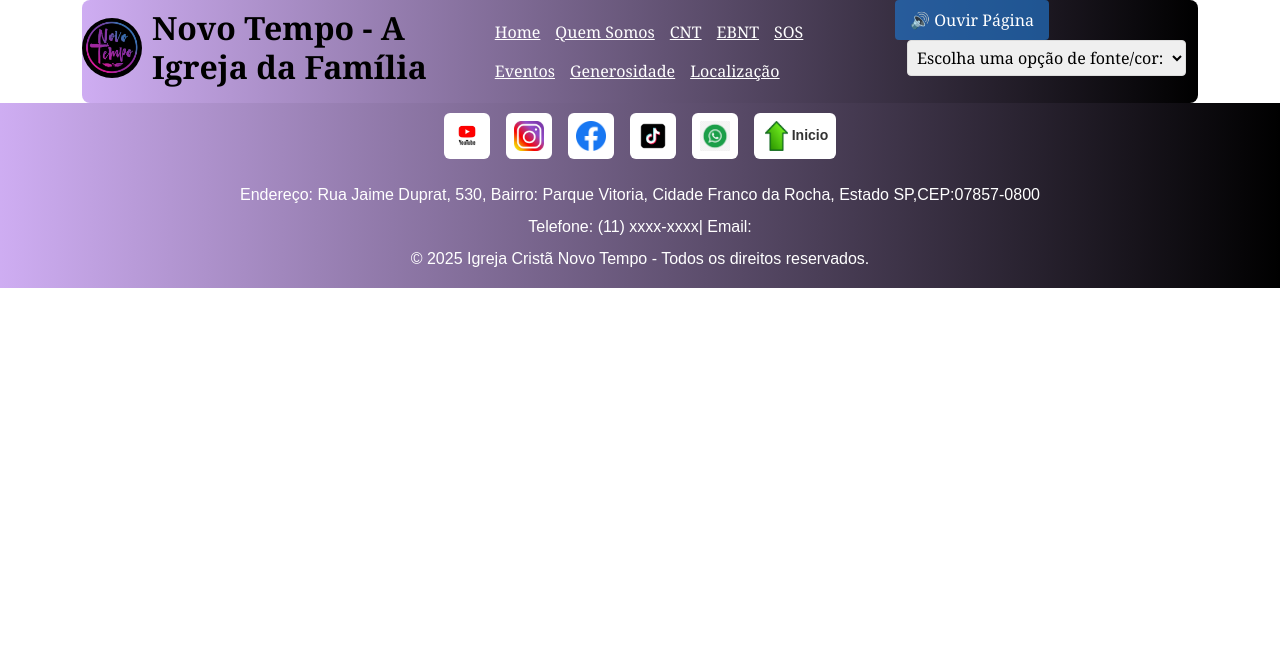
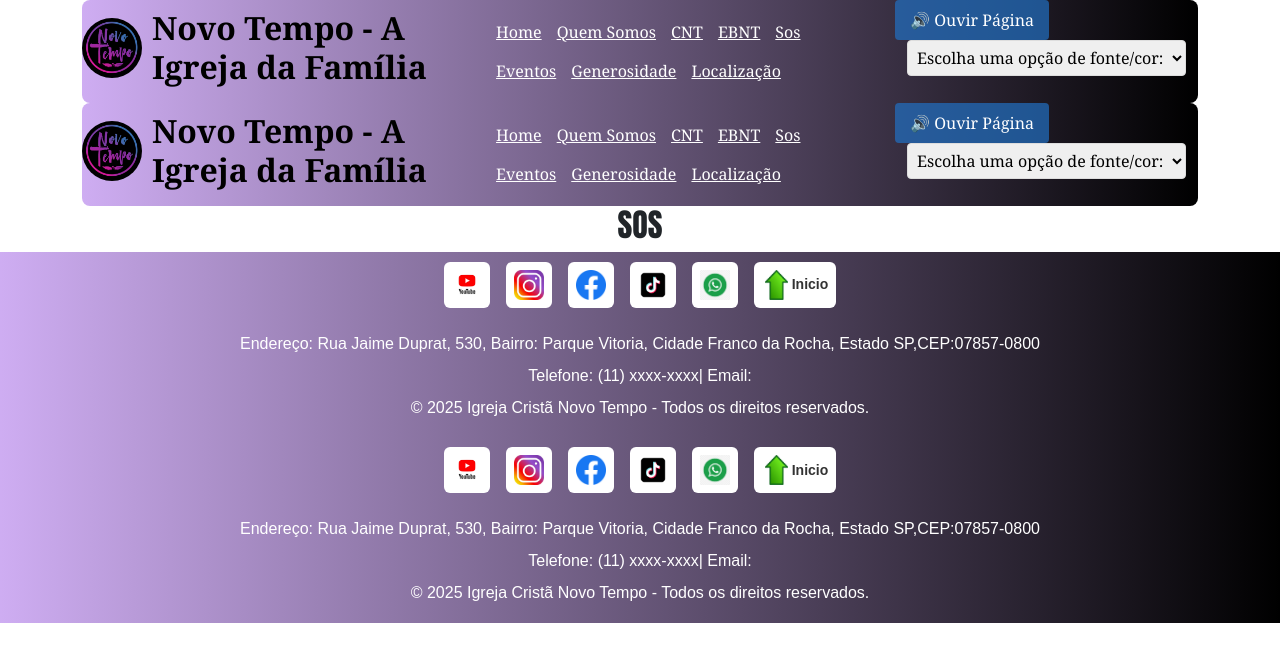
Before and after one commit to MariaaPcsa/projetointegrador3comreact, a React (Vite) app: page /sos in a window 1280 px wide. Shown: the top 662 px of the page. Built offline with nearby package versions, Linux system fonts and the light colour scheme.

Commit message:
Deploy de páginas

```diff
--- a/src/App.jsx
+++ b/src/App.jsx
@@ -38,7 +38,7 @@ function App() {
 <Route path="/events" element={<Events/>} />
    <Route path="/generosity" element={<Generosity/>} />
    <Route path="/location" element={<Location/>} />
-   <Route path="/location" element={<Sos/>} />
+   <Route path="/sos" element={<Sos/>} />
    <Route path="/ctn" element={<Ctn/>} />
    <Route path="/ebnt" element={<Ebnt/>} />
    <Route path="/whoweare" element={<WhoWeAre/>} />
--- a/src/components/Header.jsx
+++ b/src/components/Header.jsx
@@ -93,14 +93,37 @@ const Header = () => {
 
         <nav className="nav">
           <ul>
-          <Link to = {'/'}>Home</Link>
-          <Link to = {'/quemsomos'}>Quem Somos</Link>
-          <Link to = {'/cnt'}>CNT</Link>
+            <li>
+            <Link to = {'/'}>Home</Link>
+            </li>
+
+          <li>
+          <Link to = {'/whoweare'}>Quem Somos</Link>
+              </li>
+
+          <li>
+          <Link to = {'/ctn'}>CNT</Link>
+              </li>
+
+          <li>
           <Link to = {'/ebnt'}>EBNT</Link>
-          <Link to = {'/sos'}>SOS</Link>
+              </li>
+
+          <li>
+          <Link to = {'/sos'}>Sos</Link>
+              </li>
+
+          <li>
           <Link to = {'/events'}>Eventos</Link>
+              </li>
+
+          <li>
           <Link to = {'/generosity'}>Generosidade</Link>
+              </li>
+          <li>
           <Link to = {'/location'}>Localização</Link>
+              </li>
+
 
            {/* <li><a href="/home">Home</a></li>
             <li><a href="/quemsomos">Quem Somos</a></li>
--- a/src/pages/Ctn.jsx
+++ b/src/pages/Ctn.jsx
@@ -1,6 +1,6 @@
 import React from 'react'
 import '../index.css';
-import '../App.css'
+import '../App.css';
 import "bootstrap/dist/css/bootstrap.min.css";
 import Header from '../components/Header';
 import Footer from '../components/Footer';
@@ -9,20 +9,13 @@ import Footer from '../components/Footer';
 const Ctn = () => {
   return (
     <>
-
     <body>
       <Header/>
-    <main>
-<h2>CTN</h2>
-
-    </main>
+    <div><h2>Ebnt</h2></div>
     <Footer/>
     </body>
 
   </>
-
-
-
   )
 }
 
--- a/src/pages/Ebnt.jsx
+++ b/src/pages/Ebnt.jsx
@@ -6,8 +6,18 @@ import Header from '../components/Header';
 import Footer from '../components/Footer';
 
 const Ebnt = () => {
+
   return (
-    <div>Ebnt</div>
+    <>
+    <body>
+      <Header/>
+    <div><h2>Ebnt</h2></div>
+    <Footer/>
+    </body>
+
+  </>
+
+
   )
 }
 
--- a/src/pages/Generosity.jsx
+++ b/src/pages/Generosity.jsx
@@ -7,7 +7,7 @@ import Footer from '../components/Footer';
 
 const Generosity = () => {
   return (
-    <p>Generosity</p>
+    <h2>Generozidade</h2>
   )
 }
 
--- a/src/pages/Sos.jsx
+++ b/src/pages/Sos.jsx
@@ -10,10 +10,12 @@ const Sos = () => {
     <>
 
     <body>
+      <Header/>
 
-    <div><p>Sos
-    </p></div>
-
+    <div>
+      <h2>SOS</h2>
+    </div>
+    <Footer/>
     </body>
 
     </>
--- a/src/pages/WhoWeAre.jsx
+++ b/src/pages/WhoWeAre.jsx
@@ -14,7 +14,9 @@ const WhoWeAre = () => {
    <body>
    <Header/>
      <main>
-  <p>Quen somos</p>
+
+      <h2>Quen somo</h2>
+
      </main>
 
 
```
Lines whose indentation alone changed are shown as unchanged.
